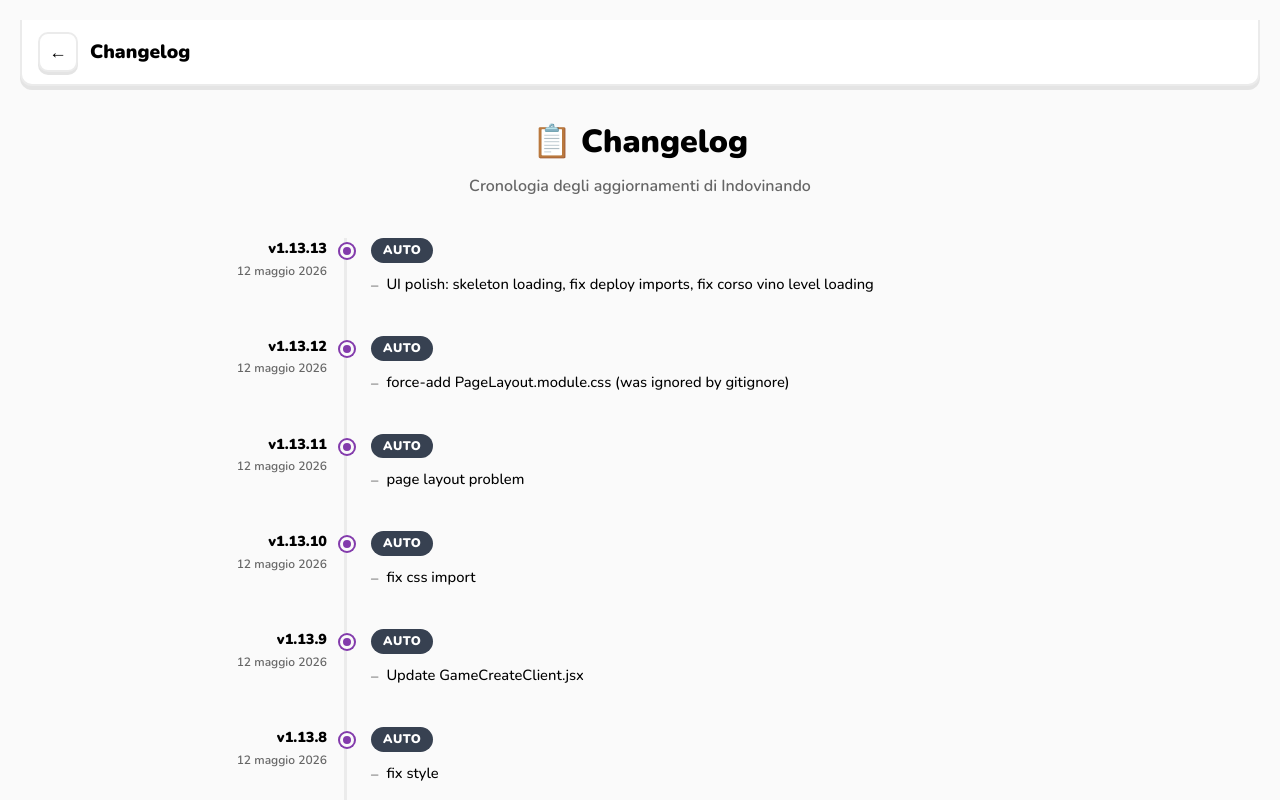
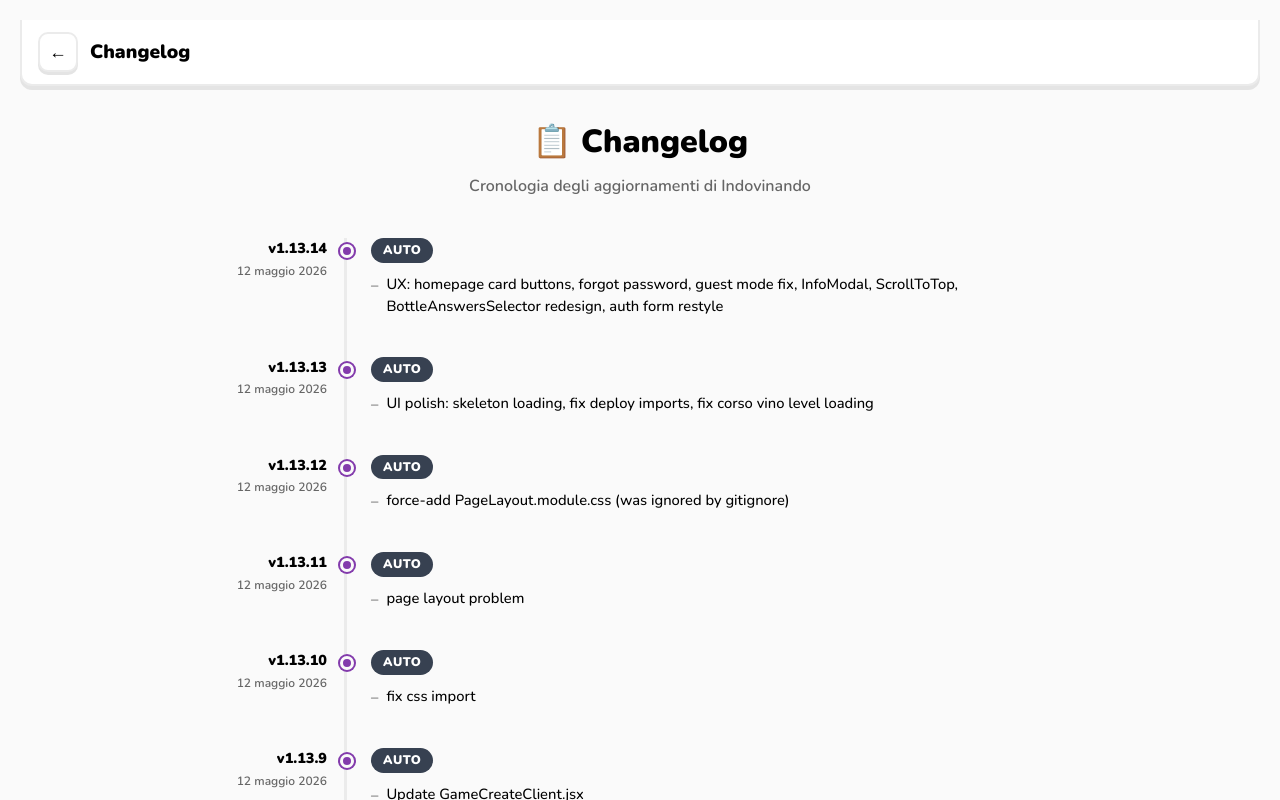
Before and after one commit to Phosl/indovinando, a Next.js app: page /changelog in a window 1280 px wide. Shown: the top 800 px of the page. Built offline with nearby package versions, Linux system fonts and the light colour scheme; no server answers.

Commit message:
chore: update changelog

```diff
--- a/src/app/changelog/page.js
+++ b/src/app/changelog/page.js
@@ -7,6 +7,15 @@
 }
 
 const CHANGELOG = [
+  {
+    version: '1.13.14',
+    date: '12 maggio 2026',
+    label: 'Auto',
+    changes: [
+      'UX: homepage card buttons, forgot password, guest mode fix, InfoModal, ScrollToTop, BottleAnswersSelector redesign, auth form restyle',
+    ],
+  },
+
   {
     version: '1.13.13',
     date: '12 maggio 2026',
```
